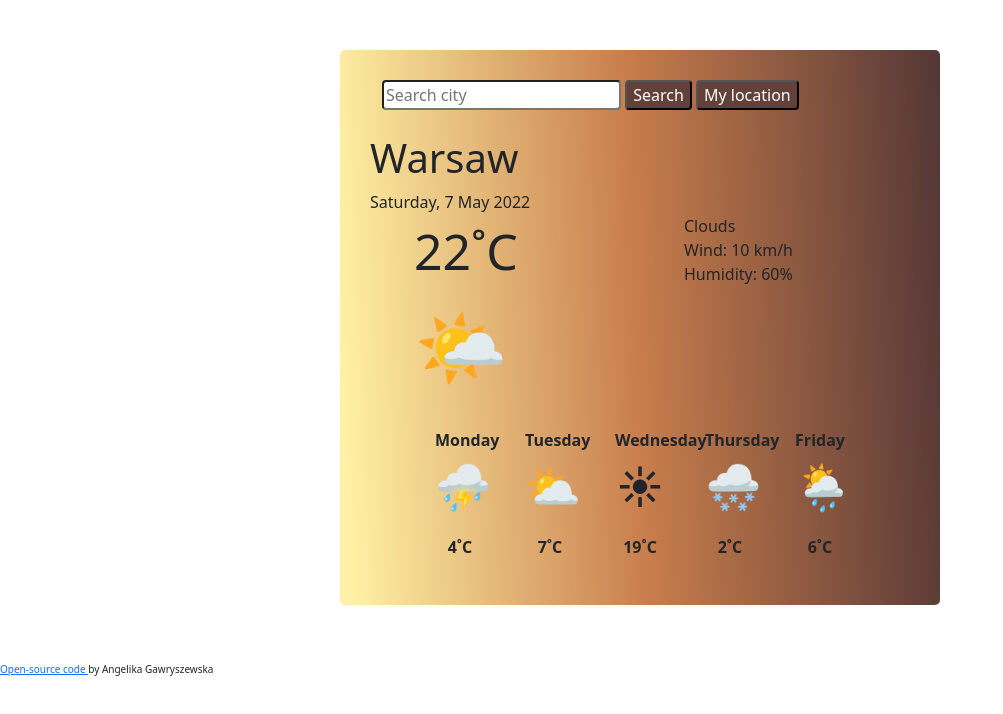
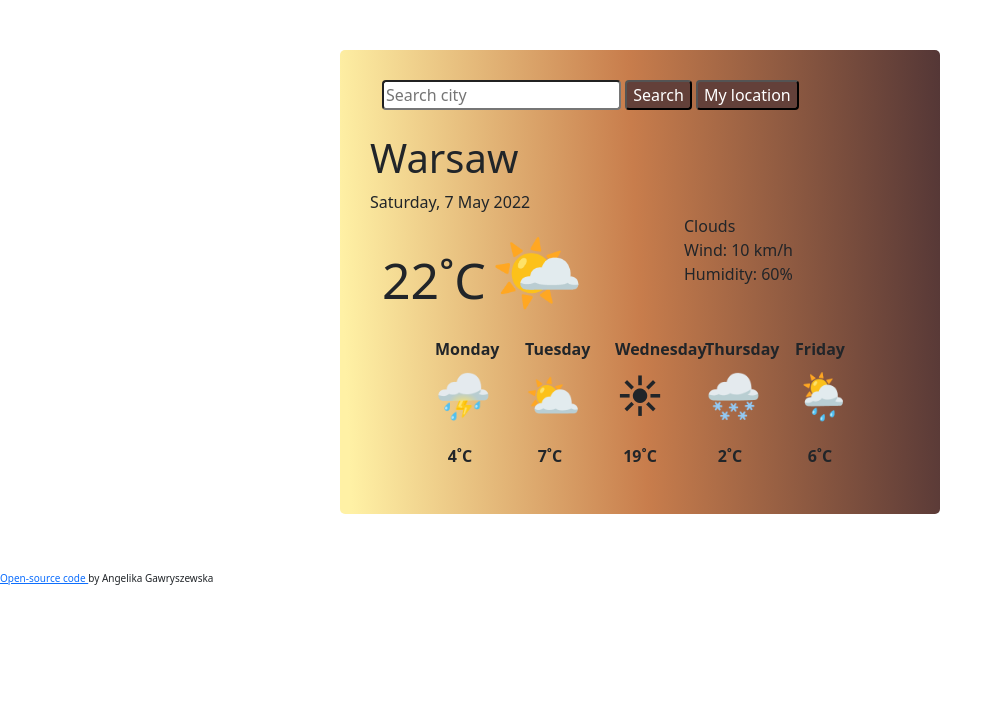
Before and after one commit to mapletta/my-final-weather-app-project, a plain HTML site: page index.html in a window 1280 px wide. Shown: the whole page, without its empty margins (0-1003 px from the left). Drawn offline with nearby package versions, Linux system fonts and the light colour scheme.

Commit message:
additional changes to the current weather layout

```diff
--- a/index.html
+++ b/index.html
@@ -36,12 +36,8 @@
 
         <div class="row">
           <div class="col-6">
-            <ul>
-              <span class="temperature"
-                >22˚C
-                <li class="icon">🌤</li></span
-              >
-            </ul>
+            <span class="temperature">22˚C</span>
+            <span class="icon">🌤 </span>
           </div>
           <div class="col-6">
             <ul>
--- a/style.css
+++ b/style.css
@@ -25,7 +25,7 @@ p.emoji {
 ul {
   list-style-type: none;
 }
-li.icon {
+span.icon {
   font-size: 75px;
 }
 span.temperature {
```
